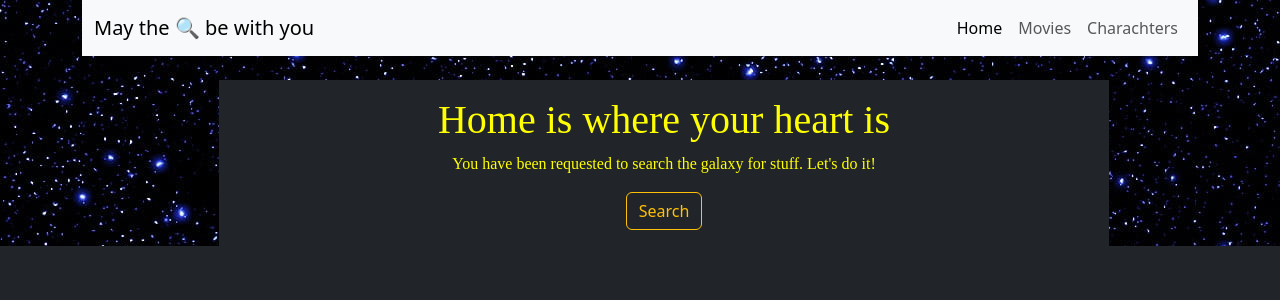
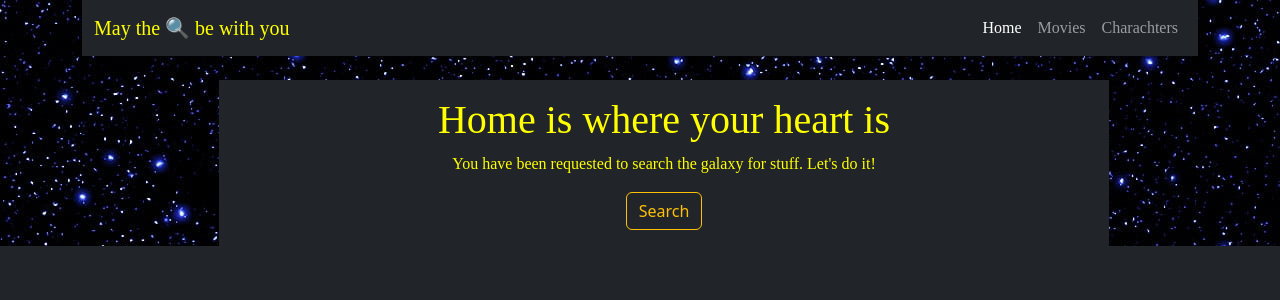
Before and after one commit to landicami/swapi-cami, a React (Vite) app: page / in a window 1280 px wide. Shown: the top 300 px of the page. Built offline with nearby package versions, Linux system fonts and the light colour scheme; a web font is replaced by a local one.

Commit message:
from the light to  the dark side

```diff
--- a/src/components/Navigation.tsx
+++ b/src/components/Navigation.tsx
@@ -6,13 +6,13 @@ import { Link, NavLink } from "react-router-dom";
 
 const Navigation = () => {
   return (
-    <Navbar bg="light" data-bs-theme="light" expand="md">
+    <Navbar bg="dark" data-bs-theme="dark" expand="md">
         <Container>
 
-            <Navbar.Brand as={Link} to ="/">May the 🔍 be with you</Navbar.Brand>
+            <Navbar.Brand as={Link} to ="/" className="font-starwars">May the 🔍 be with you</Navbar.Brand>
             <Navbar.Toggle aria-controls="basic-navbar-nav" />
                 <Navbar.Collapse id="basic-navbar-nav">
-                <Nav className="ms-auto">
+                <Nav className="ms-auto font-starwars">
 
                     <Nav.Link as={NavLink} to="/">Home</Nav.Link>
                     <Nav.Link as={NavLink} to="/movies">Movies</Nav.Link>
```
